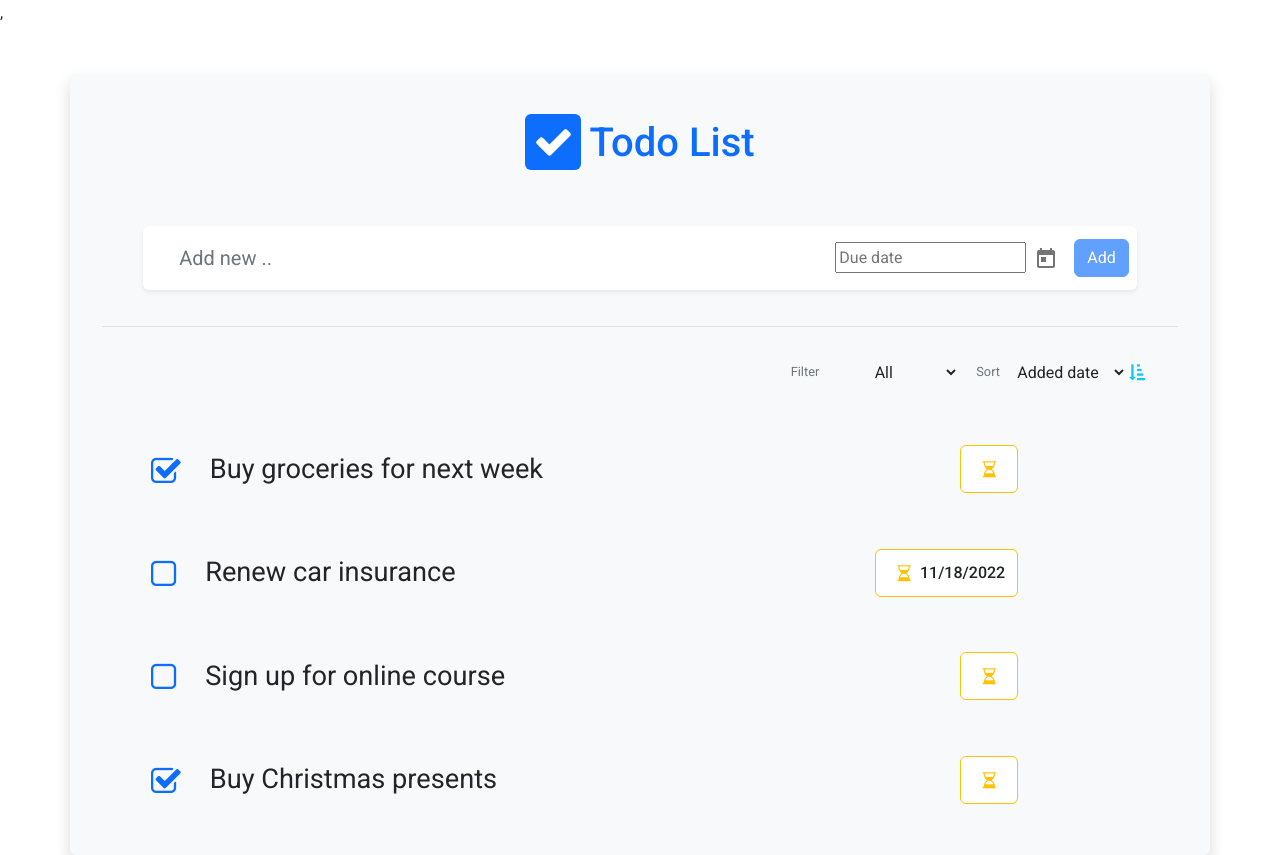
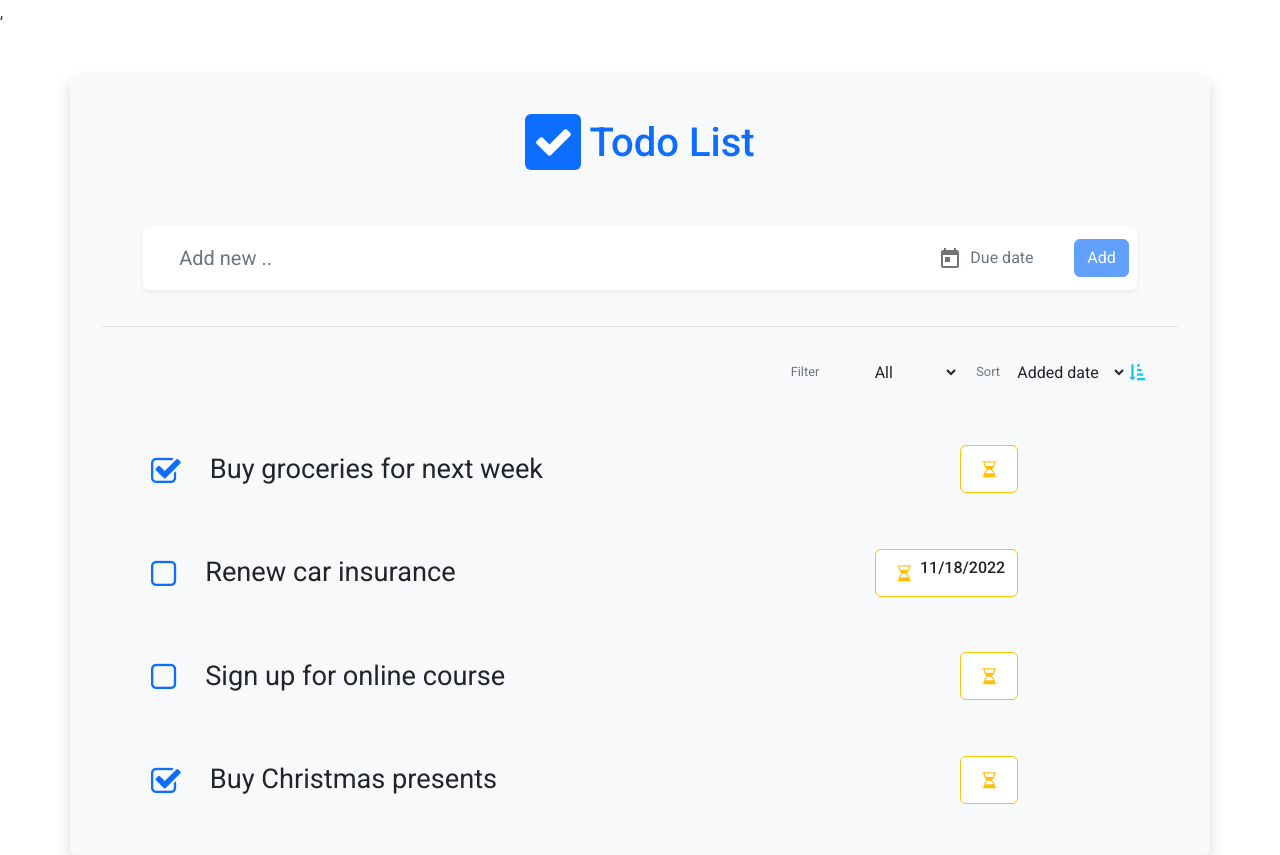
Before and after one commit to alinux78/todo_list, an Angular app in the folder ui/: page / in a window 1280 px wide. Built offline with nearby package versions, Linux system fonts and the light colour scheme.

Commit message:
edit due date

```diff
--- a/ui/src/app/add-item/add-item.component.html
+++ b/ui/src/app/add-item/add-item.component.html
@@ -8,11 +8,13 @@
               <label class="text-secondary my-2 p-0 px-1 view-opt-label due-date-label d-none">Due date not set</label>
               <!-- <i class="fa fa-calendar my-2 px-1 text-primary btn due-date-button" data-toggle="tooltip" data-placement="bottom" title="Set a Due date"></i> -->
 
-              <input [matDatepicker]="myDatepicker" readonly [(ngModel)]="dueDate" placeholder="Due date">
-              <mat-datepicker-toggle [for]="myDatepicker"></mat-datepicker-toggle>
-              <mat-datepicker #myDatepicker></mat-datepicker>
-
-              <i class="fa fa-calendar-times-o my-2 px-1 text-danger btn clear-due-date-button d-none" data-toggle="tooltip" data-placement="bottom" title="Clear Due date"></i>
+              <div class="col-auto d-flex flex-row-reverse align-items-right rounded bg-white">
+                <!-- TODO fix size styling -->
+                <input style="width:6em;" class="col-auto  px-0 mx-0 mr-2 form-control align-items-center border-0 bg-transparent rounded" [matDatepicker]="myDatepicker" readonly [(ngModel)]="dueDate" placeholder="Due date">
+                <mat-datepicker-toggle [for]="myDatepicker"></mat-datepicker-toggle>
+                <mat-datepicker #myDatepicker></mat-datepicker>
+                <i class="fa fa-calendar-times-o my-2 px-1 text-danger btn clear-due-date-button d-none" data-toggle="tooltip" data-placement="bottom" title="Clear Due date"></i>
+              </div>
           </div>
           <div class="col-auto px-0 mx-0 mr-2">
               <button type="submit" (click)="addItem()" (keyup.enter)="addItem()" [disabled]="summary == null" class="btn btn-primary">Add</button>
--- a/ui/src/app/todo-item/todo-item.component.html
+++ b/ui/src/app/todo-item/todo-item.component.html
@@ -1,5 +1,4 @@
 <div class="col mx-auto" >
-  <!-- TODO creare a component for to display an item -->
     <div class="row px-3 align-items-center todo-item rounded">
         <div class="col-auto m-1 p-0 d-flex align-items-center">
             <h2 class="m-0 p-0">
@@ -12,9 +11,15 @@
         </div>
         <div class="col-auto m-1 p-0 px-3">
             <div class="row">
-                <div class="col-auto d-flex align-items-center rounded bg-white border border-warning">
+                <div class="col-auto d-flex align-items-right rounded bg-white border border-warning">
                     <i class="fa fa-hourglass-2 my-2 px-2 text-warning btn" data-toggle="tooltip" data-placement="bottom" title="" data-original-title="Due on date"></i>
-                    <h6 class="text my-2 pr-2">{{item.dueDate?.toLocaleDateString()}}</h6>
+                    <h6 *ngIf="!isEditMode" class="text my-2 pr-2">{{item.dueDate?.toLocaleDateString()}}</h6>
+                    <span *ngIf="isEditMode">
+                      <input  style= "width: 6em;" [matDatepicker]="myDatepicker" readonly [(ngModel)]="dueDate" placeholder="Due date">
+                      <mat-datepicker-toggle [for]="myDatepicker"></mat-datepicker-toggle>
+                      <mat-datepicker #myDatepicker></mat-datepicker>
+                    </span>
+
                 </div>
             </div>
         </div>
--- a/ui/src/app/todo-item/todo-item.component.ts
+++ b/ui/src/app/todo-item/todo-item.component.ts
@@ -11,6 +11,7 @@ export class TodoItemComponent implements OnInit {
 
   isEditMode = false;
   summary: string
+  dueDate: Date;
 
   constructor(private itemsService:ToDoItemsService) { }
 
@@ -22,6 +23,7 @@ export class TodoItemComponent implements OnInit {
   enableEdit() {
     this.summary = this.item.summary;
     this.isEditMode = true;
+    this.dueDate = this.item.dueDate;
   }
 
   disableEdit() {
@@ -31,6 +33,7 @@ export class TodoItemComponent implements OnInit {
   saveItem() {
     this.item.summary = this.summary;
     this.itemsService.save(this.item);
+    this.item.dueDate = this.dueDate;
   }
 
   deleteItem() {
```
Also changed, not shown: 1 other file (tests, documents, lock files or other folders).
